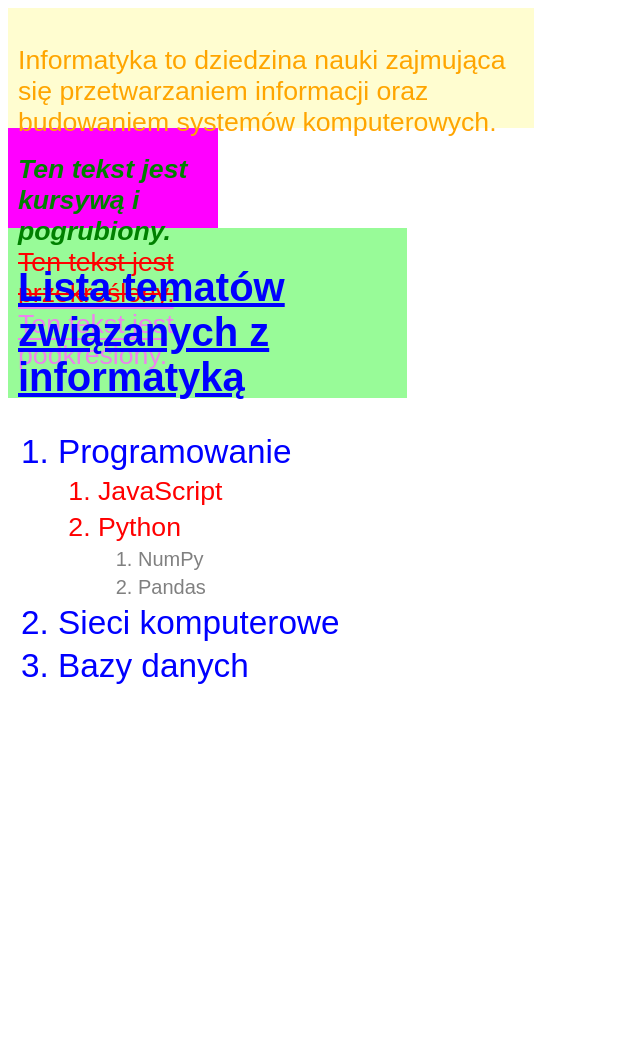
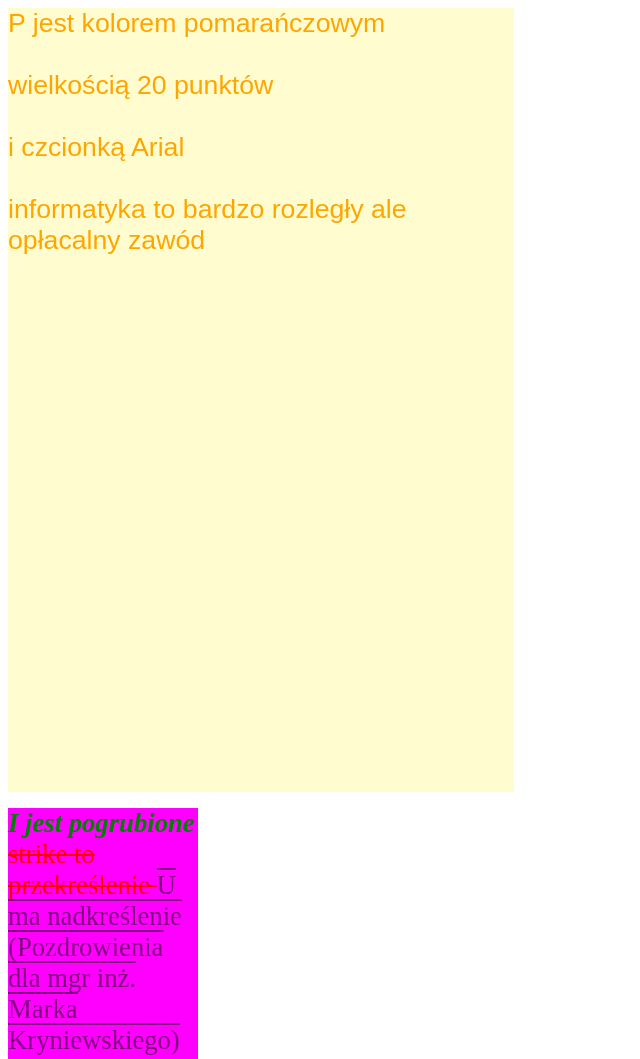
Before and after one commit to Pajracik/1-23, a plain HTML site: page zadanie20_rohd_.html in a window 1280 px wide. Shown: the top 1059 px of the page, without its empty margins (0-640 px from the left). Before the commit the page ends 800 px from the top, so only its background shows below. Drawn offline with Linux system fonts and the light colour scheme.

Commit message:
Update zadanie20_rohd_.html

```diff
--- a/zadanie20_rohd_.html
+++ b/zadanie20_rohd_.html
@@ -1,111 +1,55 @@
-<!DOCTYPE html>
-<html lang="pl">
+
+<html>
 <head>
-    <meta charset="UTF-8">
-    <meta name="viewport" content="width=device-width, initial-scale=1.0">
-    <title>Zadanie 20</title>
-    <style>
-        /* Styl globalny dla całej strony */
-        body {
-            font-family: Arial, sans-serif;
-        }
-        /* Blok pierwszy */
-        .block1 {
-            background-color: #FFFDD0; /* kremowy */
-            width: 40%;
-            height: 100px; /* przykładowa wysokość */
-            padding: 10px;
-        }
-        .block1 p {
-            color: orange;
-            font-size: 20pt;
-        }
-        /* Blok drugi */
-        .block2 {
-            background-color: #FF00FF; /* magenta */
-            width: 15%;
-            height: 80px; /* przykładowa wysokość */
-            padding: 10px;
-        }
-        .block2 i {
-            color: green;
-            font-size: 20pt;
-            font-weight: bold;
-        }
-        .block2 strike {
-            color: red;
-            font-size: 20pt;
-        }
-        .block2 u {
-            color: violet;
-            font-size: 20pt;
-            text-decoration: overline;
-        }
-        /* Blok trzeci */
-        .block3 {
-            background-color: #98FB98; /* zieleń wiosenna */
-            width: 30%;
-            height: 150px; /* przykładowa wysokość */
-            padding: 10px;
-        }
-        .block3 h1 {
-            color: blue;
-            font-size: 30pt;
-            text-decoration: underline;
-        }
-        .block3 ol {
-            font-size: 25pt;
-            color: blue;
-        }
-        .block3 ol li {
-            margin: 5px 0;
-        }
-        .block3 ol li ol {
-            color: red;
-            font-size: 20pt;
-        }
-        .block3 ol li ol li ol {
-            color: gray;
-            font-size: 15pt;
-        }
-    </style>
+<title>styl zewnetrzne</title>
+<meta http-equiv="Content-Type" content="text/html; charset=utf-8">
 </head>
 <body>
 
-    <!-- Blok pierwszy -->
-    <div class="block1">
-        <p>Informatyka to dziedzina nauki zajmująca się przetwarzaniem informacji oraz budowaniem systemów komputerowych.</p>
+
+ <!-- Blok pierwszy -->
+    <div style="background-color: #FFFDD0; width: 40%; height: 100%;">
+        <p style="color: orange; font-size: 20pt; font-family: Arial;">
+P jest kolorem pomarańczowym <br> <br>
+wielkością 20 punktów <br> <br>
+i czcionką Arial <br> <br>
+informatyka to bardzo rozległy ale opłacalny zawód
+        </p>
     </div>
 
     <!-- Blok drugi -->
-    <div class="block2">
+    <div style="background-color: magenta; width: 15%; height: 80%;">
         <p>
-            <i>Ten tekst jest kursywą i pogrubiony.</i>
-            <strike>Ten tekst jest przekreślony.</strike>
-            <u>Ten tekst jest podkreślony.</u>
+            <i style="color: green; font-size: 20pt; font-weight: bold;">
+                I jest pogrubione
+            </i>
+            <strike style="color: red; font-size: 20pt;">
+                strike to przekreślenie
+            </strike>
+            <u style="color: purple; font-size: 20pt; text-decoration: overline;">
+                U ma nadkreślenie (Pozdrowienia dla mgr inż. Marka Kryniewskiego)
+            </u>
         </p>
     </div>
 
     <!-- Blok trzeci -->
-    <div class="block3">
-        <h1>Lista tematów związanych z informatyką</h1>
-        <ol>
-            <li>Programowanie
-                <ol>
-                    <li>JavaScript</li>
-                    <li>Python
-                        <ol>
-                            <li>NumPy</li>
-                            <li>Pandas</li>
+    <div style="background-color: #00FF7F; width: 30%; height: 100%;">
+        <h1 style="color: blue; font-size: 30pt; text-decoration: underline;">
+            Nagłówek poziomu 1. jest podkreślony (informatyka to zawód przyszłościowy)
+        </h1>
+        <ol style="color: blue; font-size: 25pt;">
+            <li>Punkt pierwszy (informatyk jest narażony na fatygę oczu lub ich uszkodzenia)
+                <ol style="color: red; font-size: 20pt;">
+                    <li>Punkt drugi(jednakże przy odpowiednich warunkach pracy ryzyko da się ograniczyć)
+                        <ol style="color: gray; font-size: 15pt;">
+                            <li>Punkt trzeci (więc koniec końców informatyk nie ma tak źle)</li>
                         </ol>
                     </li>
                 </ol>
             </li>
-            <li>Sieci komputerowe</li>
-            <li>Bazy danych</li>
         </ol>
     </div>
 
-    <!-- Tomasz Rohde -->
-</body>
+
+ </body>
 </html>
```
